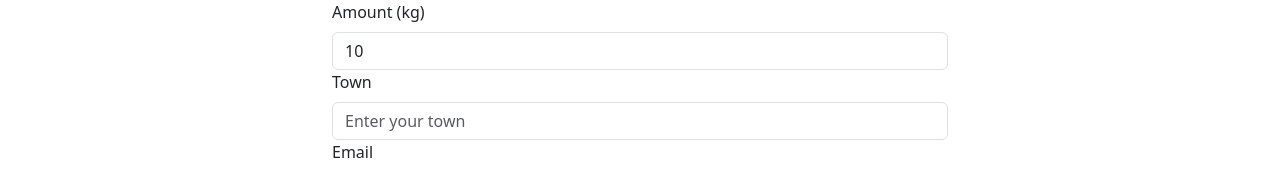
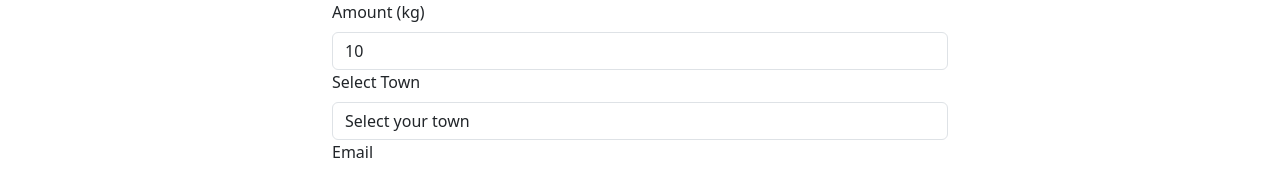
Before and after one commit to maheli101/Green-Cycle-Lanka-Frontend, a React (Vite) app: page /buyerForm in a window 1280 px wide. Shown: the part 347-519 px from the top of the page. Built offline with nearby package versions, Linux system fonts and the light colour scheme.

Commit message:
updated buyer and request form with town dropdown list

```diff
--- a/src/pages/Buyer/BuyerForm.jsx
+++ b/src/pages/Buyer/BuyerForm.jsx
@@ -10,7 +10,20 @@ function RecyclingForm() {
   const [email, setEmail] = useState('');
   const [showModal, setShowModal] = useState(false);
   const [modalMessage, setModalMessage] = useState('');
-  const [errors, setErrors] = useState({}); // State for validation errors
+  const [errors, setErrors] = useState({});
+
+  const townsInColombo = [
+    'Angoda', 'Athurugiriya', 'Avissawella', 'Battaramulla', 'Battaramulla South',
+    'Biyagama', 'Borella', 'Colombo 1', 'Colombo 2', 'Colombo 3',
+    'Colombo 4', 'Colombo 5', 'Colombo 6', 'Colombo 7', 'Colombo 8',
+    'Colombo 9', 'Colombo 10', 'Colombo 11', 'Colombo 12', 'Colombo 13',
+    'Colombo 14', 'Colombo 15', 'Dalugama', 'Dehiwala', 'Hanwella',
+    'Hokandara', 'Homagama', 'Kaduwela', 'Kalubowila', 'Kesbewa',
+    'Kiribathgoda', 'Kaduwela', 'Kotte', 'Maharagama', 'Malabe',
+    'Moratuwa', 'Mount Lavinia', 'Mulleriyawa', 'Nawala', 'Nugegoda',
+    'Pannipitiya', 'Piliyandala', 'Rajagiriya', 'Ratmalana',
+    'Sri Jayawardenepura Kotte', 'Thalawathugoda', 'Wellampitiya'
+  ];
 
   const handleMaterialChange = (e) => setMaterial(e.target.value);
   const handleAmountChange = (e) => setAmount(e.target.value);
@@ -19,7 +32,7 @@ function RecyclingForm() {
 
   const handleSubmit = async (e) => {
     e.preventDefault();
-    if (!validateForm()) return; // Check for validation errors before submitting
+    if (!validateForm()) return;
     try {
       const response = await axios.post('http://localhost:8000/Order/postOrder', {
         material,
@@ -80,9 +93,14 @@ function RecyclingForm() {
           <Form.Label>Amount (kg)</Form.Label>
           <Form.Control type="number" min={10} step={1} value={amount} onChange={handleAmountChange} />
         </Form.Group>
-        <Form.Group controlId="townInput">
-          <Form.Label>Town</Form.Label>
-          <Form.Control type="text" placeholder="Enter your town" value={town} onChange={handleTownChange} />
+        <Form.Group controlId="townDropdown">
+          <Form.Label>Select Town</Form.Label>
+          <Form.Control as="select" onChange={handleTownChange} value={town}>
+            <option value="">Select your town</option>
+            {townsInColombo.map((town, index) => (
+              <option key={index} value={town}>{town}</option>
+            ))}
+          </Form.Control>
           {errors.town && <Form.Text className="text-danger">{errors.town}</Form.Text>}
         </Form.Group>
         <Form.Group controlId="emailInput">
--- a/src/pages/Supplierpage/RequestForm.jsx
+++ b/src/pages/Supplierpage/RequestForm.jsx
@@ -10,6 +10,19 @@ function RequestForm() {
   const [email, setEmail] = useState('');
   const [showModal, setShowModal] = useState(false);
   const [modalMessage, setModalMessage] = useState('');
+
+  const townsInColombo = [
+    'Angoda', 'Athurugiriya', 'Avissawella', 'Battaramulla', 'Battaramulla South',
+    'Biyagama', 'Borella', 'Colombo 1', 'Colombo 2', 'Colombo 3',
+    'Colombo 4', 'Colombo 5', 'Colombo 6', 'Colombo 7', 'Colombo 8',
+    'Colombo 9', 'Colombo 10', 'Colombo 11', 'Colombo 12', 'Colombo 13',
+    'Colombo 14', 'Colombo 15', 'Dalugama', 'Dehiwala', 'Hanwella',
+    'Hokandara', 'Homagama', 'Kaduwela', 'Kalubowila', 'Kesbewa',
+    'Kiribathgoda', 'Kaduwela', 'Kotte', 'Maharagama', 'Malabe',
+    'Moratuwa', 'Mount Lavinia', 'Mulleriyawa', 'Nawala', 'Nugegoda',
+    'Pannipitiya', 'Piliyandala', 'Rajagiriya', 'Ratmalana',
+    'Sri Jayawardenepura Kotte', 'Thalawathugoda', 'Wellampitiya'
+  ];
 
   const handleMaterialChange = (e) => setMaterial(e.target.value);
   const handleAmountChange = (e) => setAmount(e.target.value);
@@ -71,9 +84,14 @@ function RequestForm() {
           <Form.Label>Amount (kg)</Form.Label>
           <Form.Control type="number" min={10} step={1} value={amount} onChange={handleAmountChange} />
         </Form.Group>
-        <Form.Group controlId="townInput">
-          <Form.Label>Town</Form.Label>
-          <Form.Control type="text" placeholder="Enter your town" value={town} onChange={handleTownChange} />
+        <Form.Group controlId="townDropdown">
+          <Form.Label>Select Town</Form.Label>
+          <Form.Control as="select" onChange={handleTownChange} value={town}>
+            <option value="">Select your town</option>
+            {townsInColombo.map((town, index) => (
+              <option key={index} value={town}>{town}</option>
+            ))}
+          </Form.Control>
         </Form.Group>
         <Form.Group controlId="emailInput">
           <Form.Label>Email</Form.Label>
```
